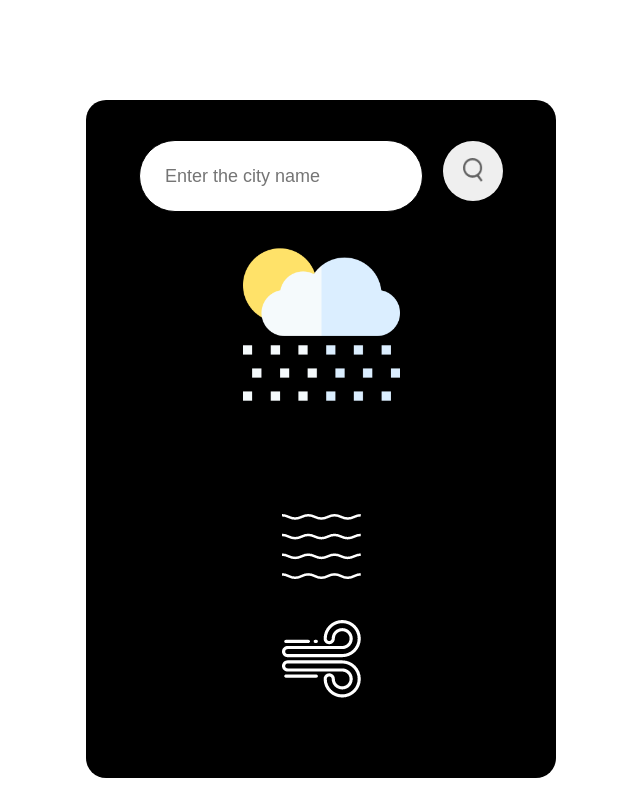
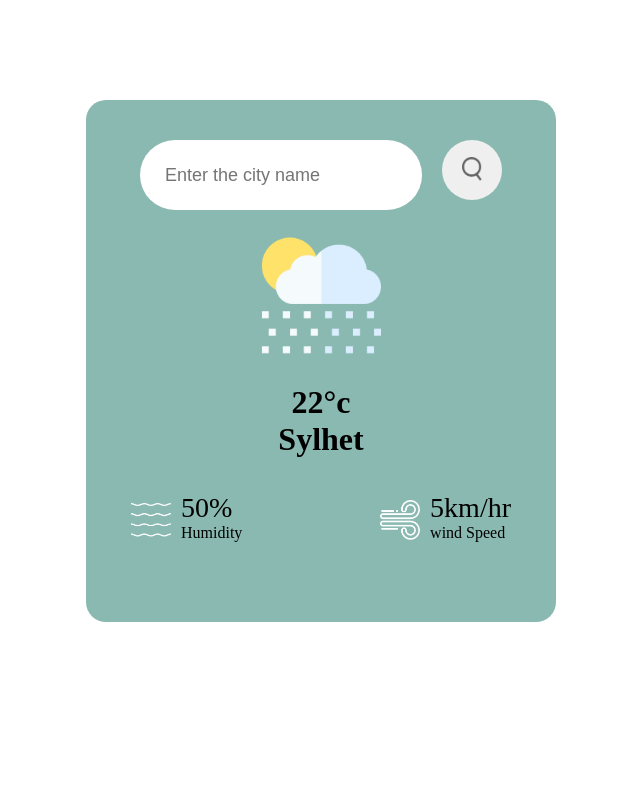
Before and after one commit to preodarsondev/Weather-app, a plain HTML site: page index.html in a window 1280 px wide. Shown: the whole page, without its empty margins (319-959 px from the left). Drawn offline with Linux system fonts and the light colour scheme.

Commit message:
customized the weather details part

```diff
--- a/css/style.css
+++ b/css/style.css
@@ -1,9 +1,10 @@
 *{
     margin: 0px;
     padding: 0px;
+    /* background-color: #000; */
 }
 .weather-box{
-    background-color: rgb(0, 0, 0);
+    background-color: #8ab9b1;
     margin: 100px auto 0!important;
     width: 400px;
     padding: 40px 35px;
@@ -12,7 +13,6 @@
 }
 .search input{
     height: 50px;
-    border: 1px solid ;
     outline: 0;
     padding: 10px 25px ;
     color: #000;
@@ -21,6 +21,7 @@
     flex: 1;
     font-size: 18px;
     margin-right: 16px;
+    border-width: 0px!important;
 
 }
 .search button{
@@ -34,3 +35,26 @@
 .search img{
     width: 20px;
 }
+.weather img{
+    width: 170px;
+}
+.details{
+    padding: 40px 10px;
+    display: flex;
+    justify-content: space-between;
+    align-items: center;
+}
+.details .col{
+    display: flex;
+    justify-content: space-between;
+    align-items: center;
+    text-align: left;
+}
+.col img{
+    width: 40px;
+    margin-right: 10px;
+}
+.humidity, .wind{
+    font-size: 28px;
+    margin-top: -6px;
+}
```
Also changed, not shown: index.html (+1 -0 lines).
